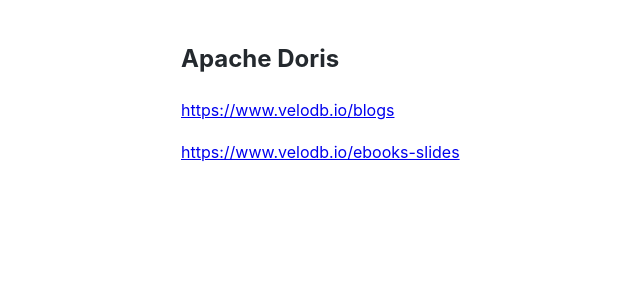
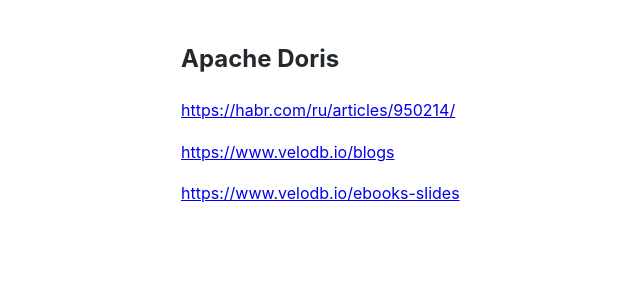
Before and after one commit to Michael-Lubinsky/michael-lubinsky.github.com, a Jekyll site: the page built from doris.md, in a window 1280 px wide. Shown: the top 300 px of the page, without its empty margins (9-649 px from the left). Built offline with Jekyll 4.4.1, drawn with Linux system fonts in a browser that asks for light colours; our own code applies the rules of GitHub Pages for plain Markdown files.

Commit message:
Update doris.md

```diff
--- a/doris.md
+++ b/doris.md
@@ -1,4 +1,6 @@
 ## Apache Doris
+
+<https://habr.com/ru/articles/950214/>
 
 <https://www.velodb.io/blogs>
 
```
